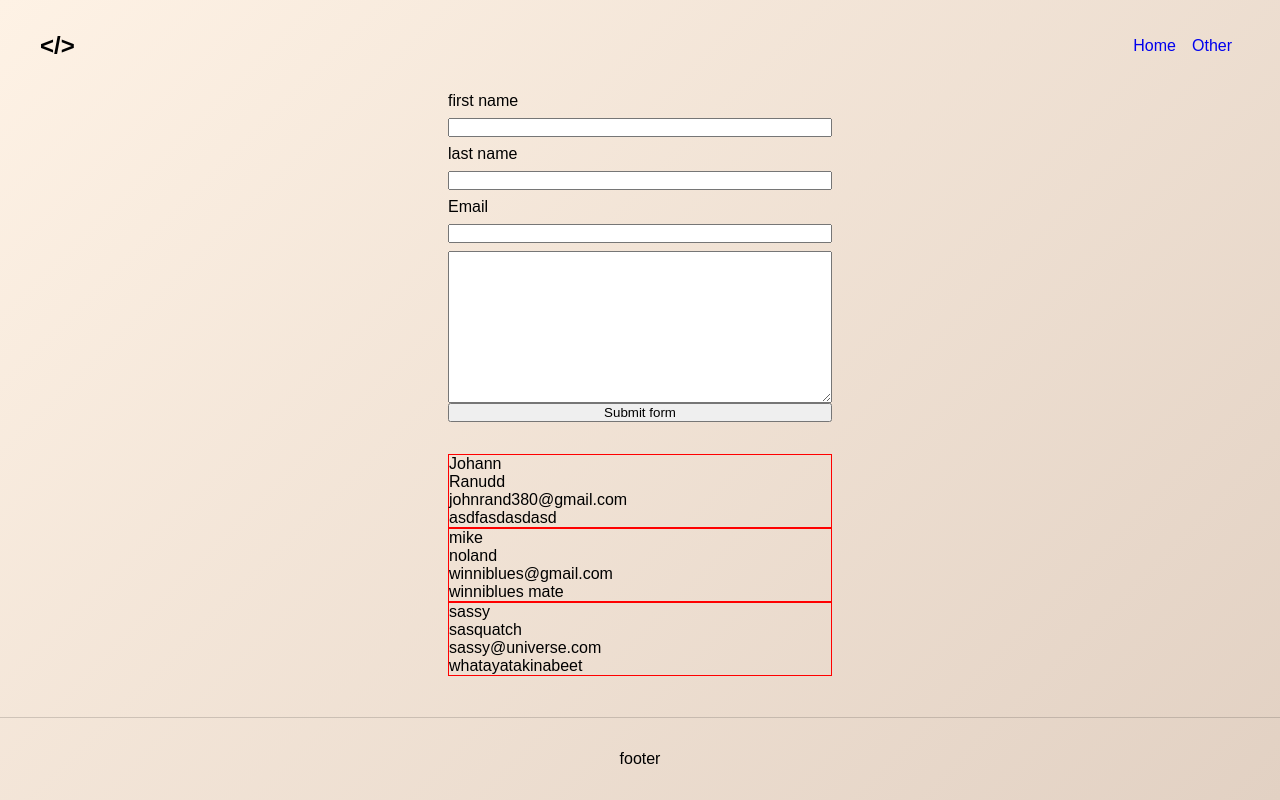
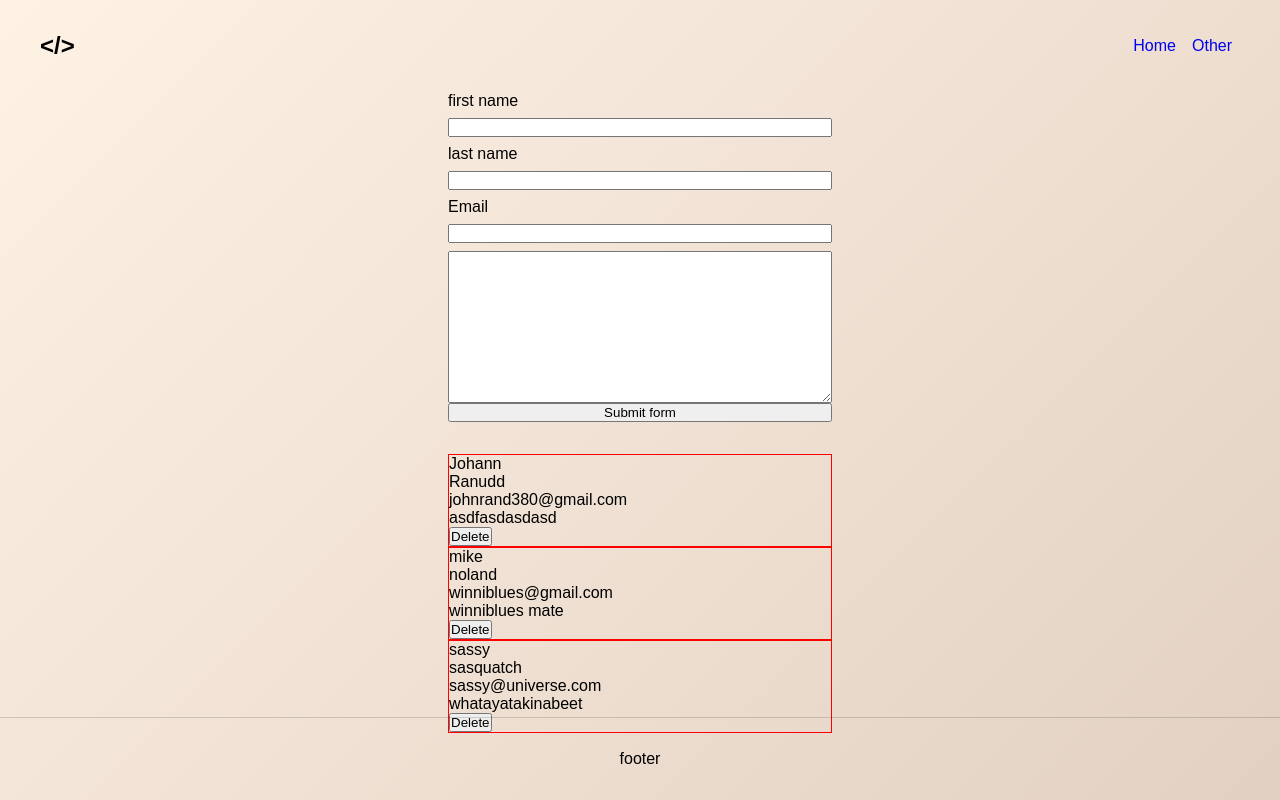
Before and after one commit to johannranudd/next-api-template, a Next.js app: page / in a window 1280 px wide. Built offline with nearby package versions, Linux system fonts and the light colour scheme.

Commit message:
rewriting for prctice

```diff
--- a/pages/index.js
+++ b/pages/index.js
@@ -40,6 +40,11 @@ export default function Home(props) {
     }
   }
 
+  function handleDelete(e) {
+    const elementID = Number(e.target.parentNode.dataset.id);
+    console.log(elementID);
+  }
+
   return (
     <>
       <StyledDiv>
@@ -78,6 +83,7 @@ export default function Home(props) {
                 <p>{lName}</p>
                 <p>{email}</p>
                 <p>{text}</p>
+                <button onClick={handleDelete}>Delete</button>
               </li>
             );
           })}
```
